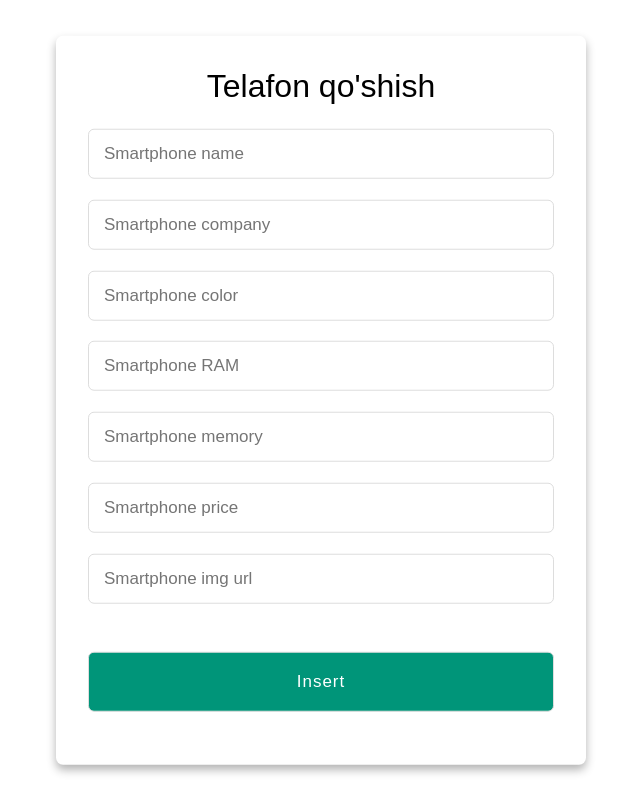
After one commit to khakimovSamdu/telafonshops, a PHP site: page /phone-insert.php in a window 1280 px wide. The commit adds this page. Shown: the whole page, without its empty margins (319-959 px from the left). Run offline with PHP 8.4, Linux system fonts and the light colour scheme.

Commit message:
insert accept

```diff
--- /dev/null
+++ b/phone-insert.php
@@ -0,0 +1,59 @@
+<!DOCTYPE html>
+<html lang="en">
+<head>
+    <meta charset="UTF-8">
+    <meta name="viewport" content="width=device-width, initial-scale=1.0">
+    <meta http-equiv="X-UA-Compatible" content="ie=edge">
+    <title>Telafon qo'shish</title>
+    <link rel="stylesheet" href="assets/css/update.css">
+</head>
+<body>
+  <div class="container">
+    <div class="registration form">
+      <header>Telafon qo'shish</header>
+      <form  method="POST" id = 'insert'>
+            <input type="text" name="name" placeholder="Smartphone name"  required>
+            <input type="text" name="company" placeholder="Smartphone company" required>
+            <input type="text" name="color" placeholder="Smartphone color"  required>
+            <input type="text" name="ram" placeholder="Smartphone RAM"  required>
+            <input type="text" name="memory" placeholder="Smartphone memory" required>
+            <input type="text" name="price" placeholder="Smartphone price" required>
+            <input type="text" name="img_url" placeholder="Smartphone img url" required>
+            <button type="submit" onclick='o_tish()'>Insert</button>
+      </form>
+    </div>
+  </div>
+    <script src="../js/jquery-3.6.0.min.js"></script>
+    <script src="../js/sweetalert.min.js"></script>
+    <script type="text/javascript">
+        $('#insert').submit(function(e){
+            e.preventDefault();
+            $.ajax({
+                url:"insert.php",
+                method:"POST",
+                data: $(this).serialize(),
+                success:function(data){
+                    let obj =jQuery.parseJSON(data);
+                    console.log(obj);
+                    if(obj.xatolik == 0){
+                        swal('Good insert!', obj.xabar, 'success');
+                    }
+                    else{
+                        swal('Insert error!', obj.xabar, 'error');
+                    }
+
+                },
+                error:function(){
+                    alert("Serverda xatolik yuz berdi qaytadan urinib ko'ring");
+                }
+            });
+            function o_tish() {
+                    let manzil = "index.php";
+                    window.location.href = manzil;
+            }
+            o_tish();
+        })
+    </script>
+
+</body>
+</html>
```
Also changed, not shown: index.php (+5 -5 lines), insert.php (added, +21 -0 lines), phone-update.php (+6 -5 lines), register.php (+12 -6 lines), assets/css/style.css.
